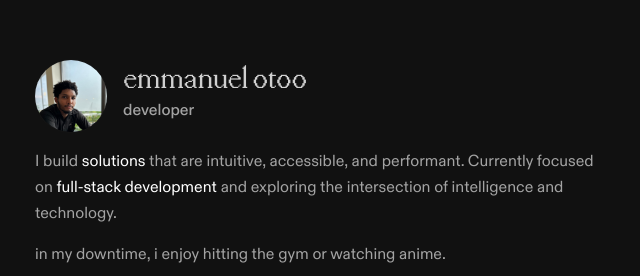
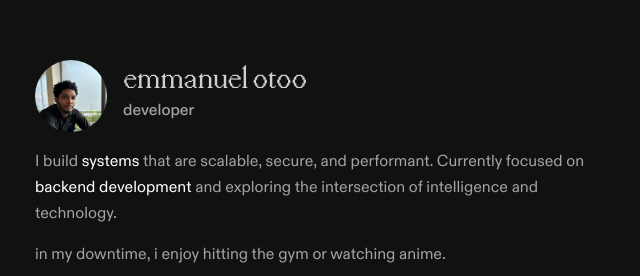
Before and after one commit to emmanuelotoo/portfolio, a Next.js app: page / in a window 1280 px wide. Shown: the part 148-424 px from the top of the page, without its empty margins (317-957 px from the left). Built offline with nearby package versions, Linux system fonts and the light colour scheme.

Commit message:
updated home intro

```diff
--- a/src/components/main.tsx
+++ b/src/components/main.tsx
@@ -78,9 +78,9 @@ export const Main = () => {
       </div>
 
       <p className="mb-3 sm:mb-4 text-secondary-foreground leading-relaxed text-sm sm:text-base">
-        I build <span className="text-white">solutions</span> that are
-        intuitive, accessible, and performant. Currently focused on
-        <span className="text-white"> full-stack development</span> and
+        I build <span className="text-white">systems</span> that are
+        scalable, secure, and performant. Currently focused on
+        <span className="text-white"> backend development</span> and
         exploring the intersection of intelligence and technology.
       </p>
 
```
